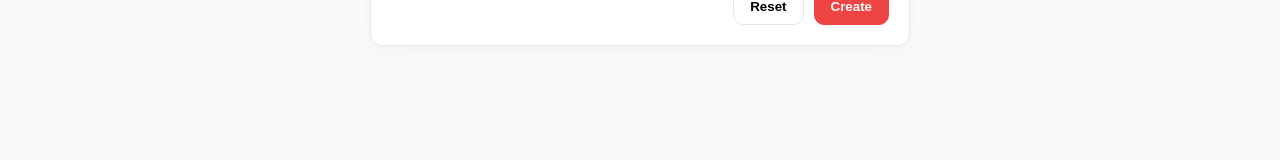
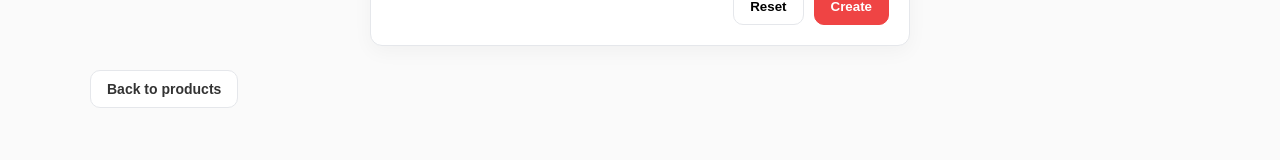
Before and after one commit to KamDiaV/product-cards-spa, a React (Vite) app: page /#/create in a window 1280 px wide. Shown: the part 557-717 px from the top of the page. Built offline with nearby package versions, Linux system fonts and the light colour scheme.

Commit message:
feat(create): add “Back to products” footer on CreateProductPage

```diff
--- a/src/pages/CreateProductPage.tsx
+++ b/src/pages/CreateProductPage.tsx
@@ -20,5 +20,14 @@ export default function CreateProductPage() {
     nav('/products')
   }
 
-  return <ProductForm defaultValues={defaults} onSubmit={onSubmit} submitLabel="Create" />
+  return (
+    <>
+      <ProductForm defaultValues={defaults} onSubmit={onSubmit} submitLabel="Create" />
+      <div className="form__footer">
+        <button type="button" className="link-btn" onClick={() => nav('/products')}>
+          Back to products
+        </button>
+      </div>
+    </>
+  )
 }
```
